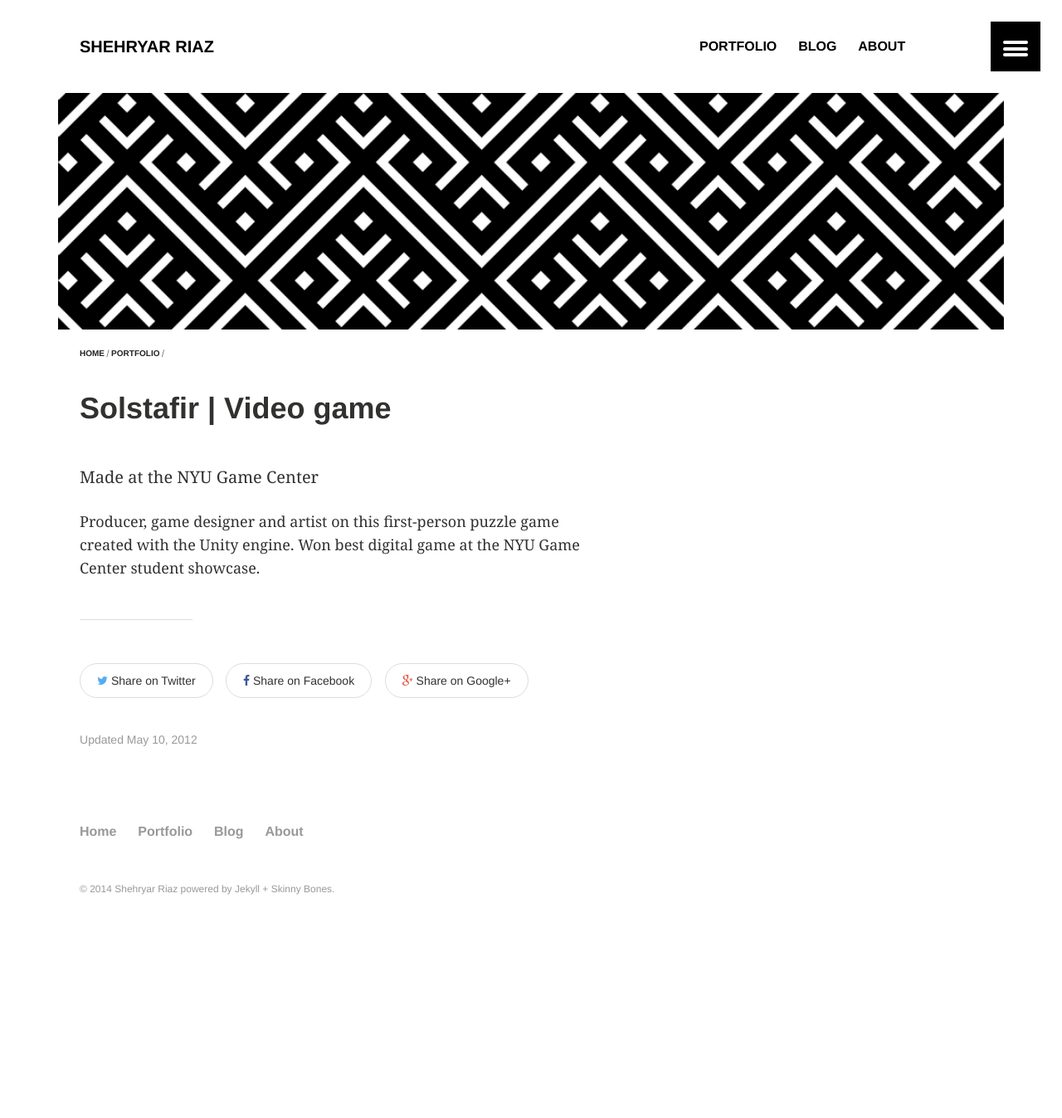
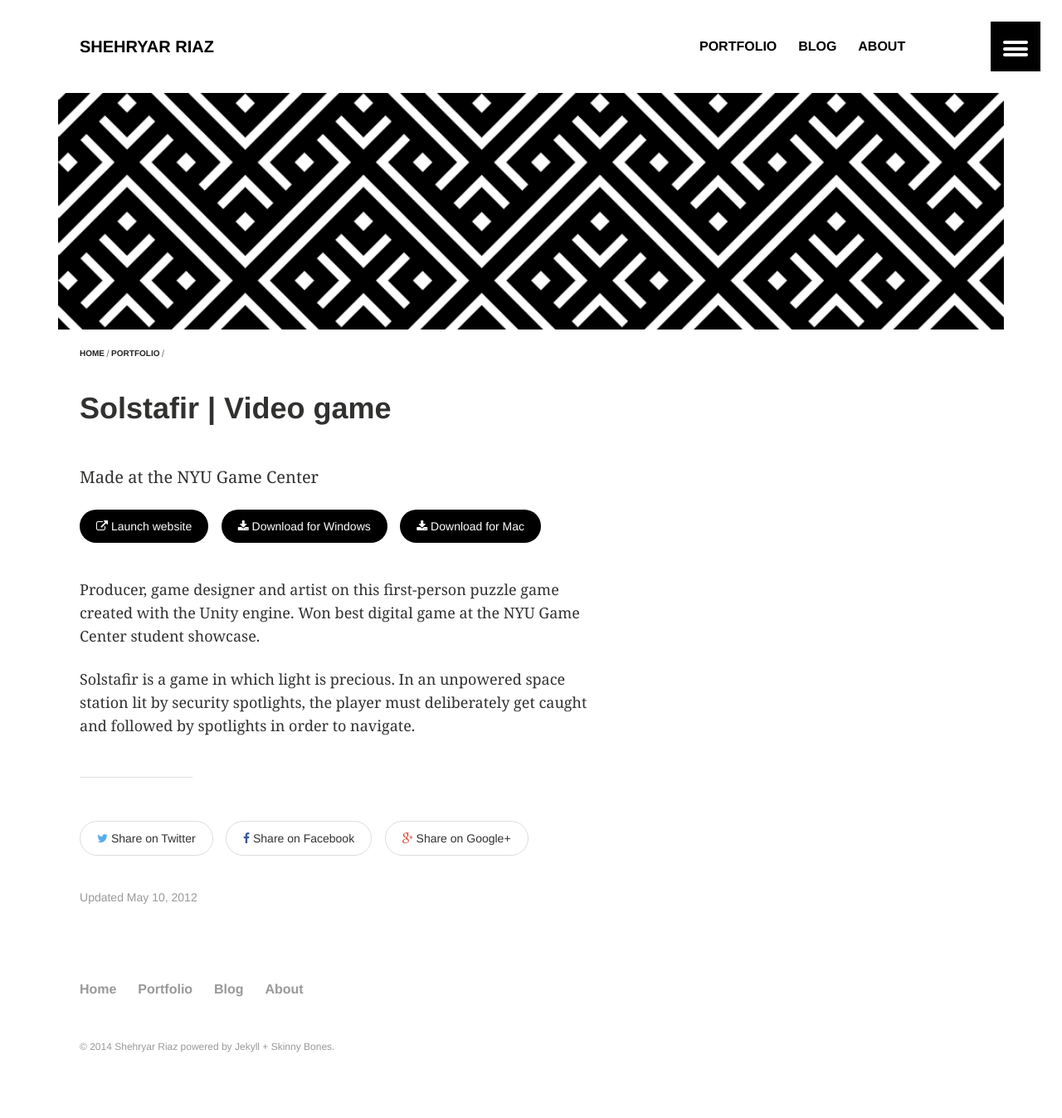
Before and after one commit to shehryarriaz/shehryarriaz.github.io, a Jekyll site: the page built from _posts/portfolio/2012-05-10-solstafir.md, in a window 1280 px wide. Shown: the whole page at 83% size. Built offline with Jekyll 4.4.1, drawn with Linux system fonts in a browser that asks for light colours; before the commit the page ends 1157 px from its top, so only the background shows below that.

Commit message:
Adds site/Github/download buttons to Portfolio posts.

```diff
--- a/_posts/portfolio/2012-05-10-solstafir.md
+++ b/_posts/portfolio/2012-05-10-solstafir.md
@@ -13,4 +13,12 @@ ads: false
 ---
 <p>Made at the NYU Game Center </p>
 
+<div class="inline-btn">
+  <a href="http://solstafirgame.com" class="btn" target="_blank"><i class="fa fa-external-link" aria-hidden="true"></i> Launch website</a>
+  <a href="http://solstafirgame.com/download/Solstafir%20r1.006%20Windows.zip" class="btn"><i class="fa fa-download" aria-hidden="true"></i> Download for Windows</a>
+  <a href="http://solstafirgame.com/download/Solstafir%20r1.006%20OSX.zip" class="btn"><i class="fa fa-download" aria-hidden="true"></i> Download for Mac</a>
+</div>
+
 <p>Producer, game designer and artist on this first-person puzzle game created with the Unity engine. Won best digital game at the NYU Game Center student showcase.</p>
+
+<p>Solstafir is a game in which light is precious. In an unpowered space station lit by security spotlights, the player must deliberately get caught and followed by spotlights in order to navigate.</p>
```
Also changed, not shown: _posts/portfolio/2014-09-05-ticky-tacky.md (+4 -0 lines), _posts/portfolio/2014-09-26-wi-finder.md (+4 -0 lines), _posts/portfolio/2014-10-23-dinnerordrinks.md (+5 -0 lines).
